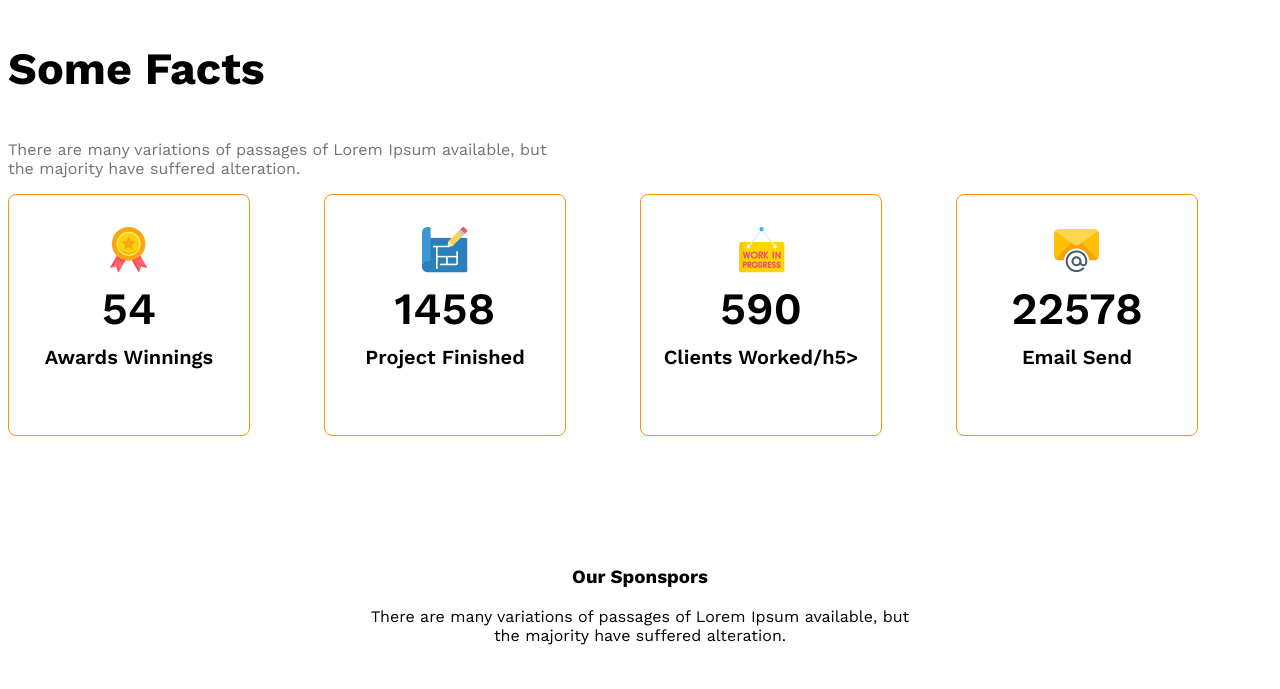
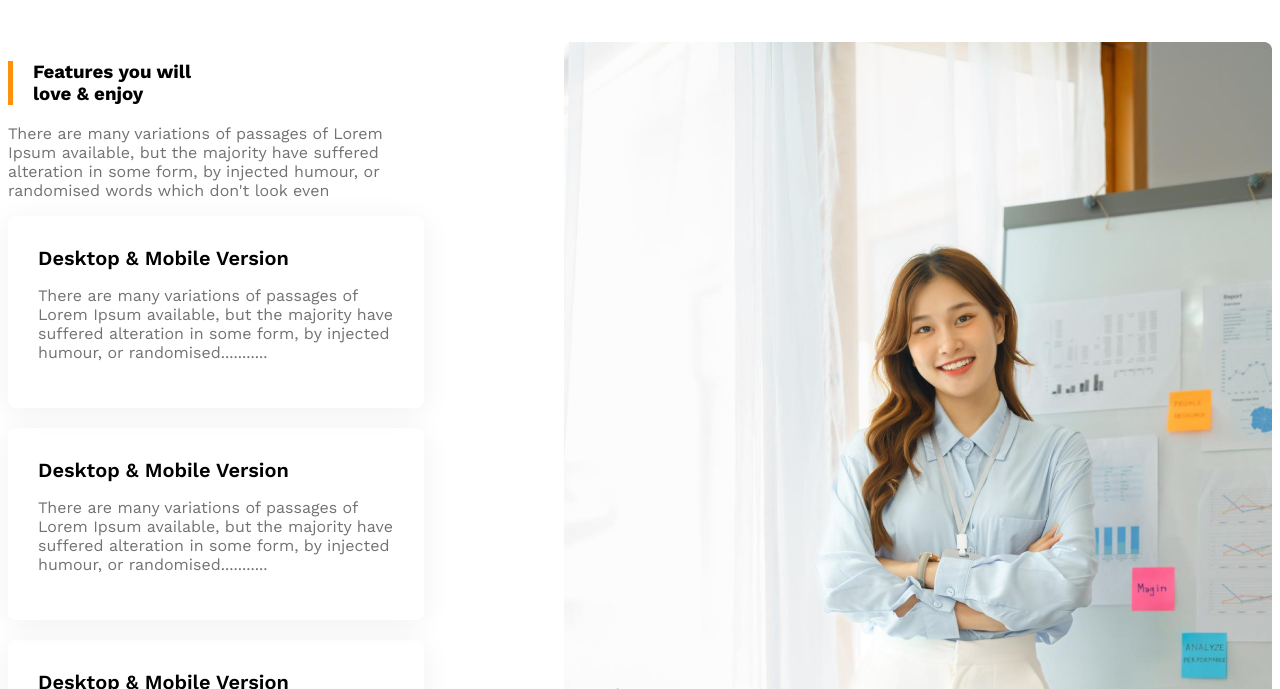
Before and after one commit to santunray1/G3-aechitects-website, a plain HTML site: page index.html in a window 1280 px wide. Shown: the part 2110-2799 px from the top of the page. Drawn offline with nearby package versions, Linux system fonts and the light colour scheme.

Commit message:
added feature expremaice and panding bnt

```diff
--- a/index.html
+++ b/index.html
@@ -45,6 +45,47 @@
                 <button class="btn-primary">Explore More</button>
             </div>
         </section>
+
+
+
+        <!-- feature section start -->
+        <section class="features display-flex">
+            <div>
+                <h3 id="feature-section-title" class="section-title">Features you will <br> love & enjoy</h3>
+                <p class="text-light-gray">There are many variations of passages of Lorem Ipsum available, but the majority have suffered alteration in some form, by injected humour, or randomised words which don't look even</p>
+
+
+                <!-- feature card container -->
+                <div class="feature-card">
+                    <h4 class="feature-title">Desktop & Mobile Version</h4>
+                    <p class="text-light-gray">There are many variations of passages of Lorem Ipsum available, but the majority have suffered alteration in some form, by injected humour, or randomised...........</p>
+                </div>
+                <div class="feature-card">
+                    <h4 class="feature-title">Desktop & Mobile Version</h4>
+                    <p class="text-light-gray">There are many variations of passages of Lorem Ipsum available, but the majority have suffered alteration in some form, by injected humour, or randomised...........</p>
+                </div>
+                <div class="feature-card">
+                    <h4 class="feature-title">Desktop & Mobile Version</h4>
+                    <p class="text-light-gray">There are many variations of passages of Lorem Ipsum available, but the majority have suffered alteration in some form, by injected humour, or randomised...........</p>
+                </div>
+                <div class="feature-card">
+                    <h4 class="feature-title">Desktop & Mobile Version</h4>
+                    <p class="text-light-gray">There are many variations of passages of Lorem Ipsum available, but the majority have suffered alteration in some form, by injected humour, or randomised...........</p>
+                </div>
+
+            </div>
+            <div>
+                <img src="images/architect.png" alt="">
+                <button id="experience-badge" class="btn-primary">
+                    <span id="experience-year">10+Year</span>
+                    <br>
+                    <span>Experience</span>
+
+                </button>
+            </div>
+        </section>
+
+
         <!-- some facts -->
          <section>
             <h3 class="section-titel">Some Facts</h3>
--- a/styles/architects.css
+++ b/styles/architects.css
@@ -119,6 +119,32 @@ main > section{
 
 
 
+/* Feature-section-related-styles */
+
+.features{
+    gap: 140px;
+}
+
+#feature-section-title{
+    border-left: 5px solid #FF900E;
+    padding-left: 20px;
+
+}
+.feature-card{
+    padding: 30px;
+    box-shadow: 0 4px 30px 0 rgba(0, 0, 0, 0.06);
+    margin-bottom: 20px;
+    border-radius: 8px;
+}
+
+.feature-card .feature-title{
+    font-weight: 600;
+    font-size: 1.25rem;
+    margin-top: 0px;
+    margin-bottom: 0px;
+
+}
+
 /* same fact related styles */
 .facts-container{
     display: grid;
```
